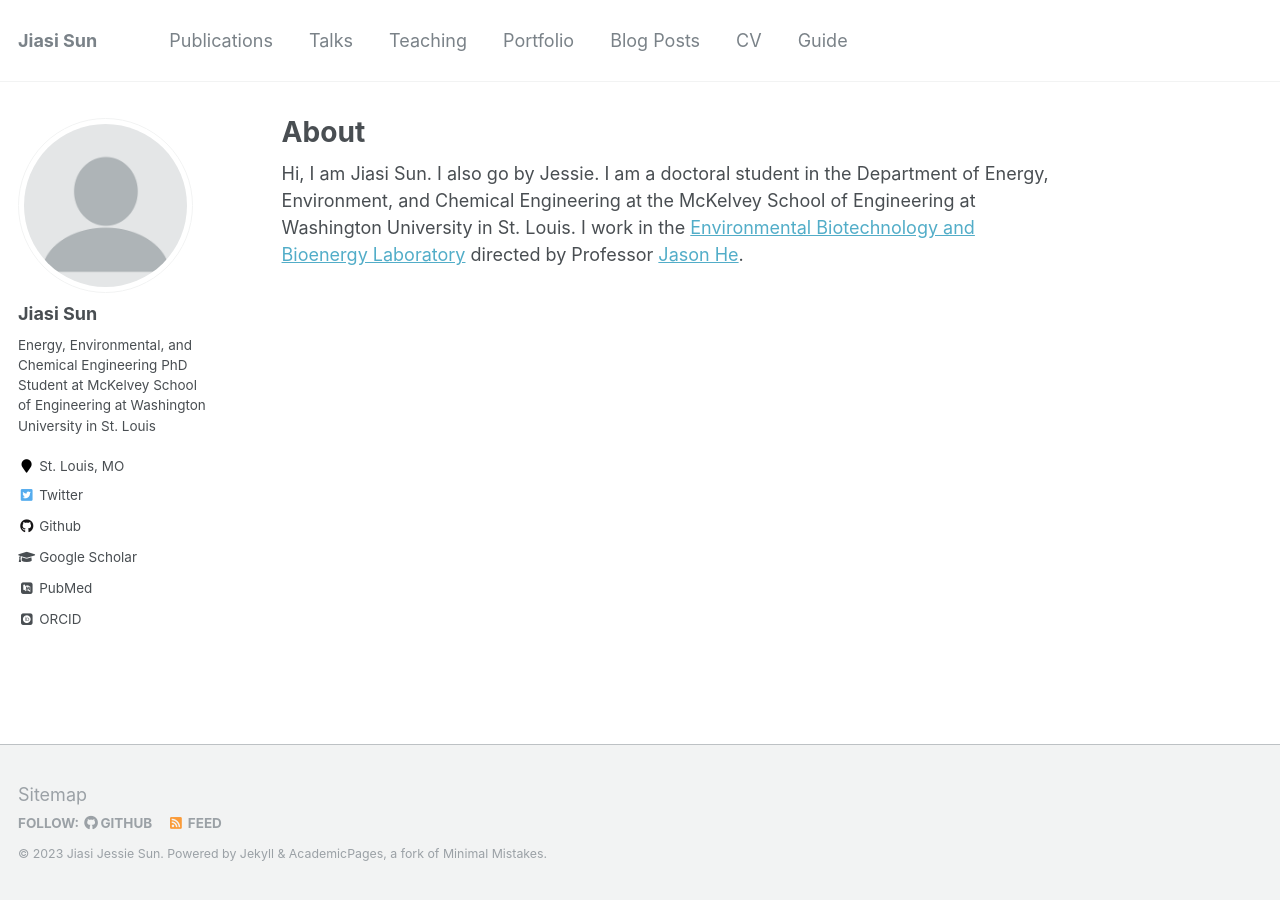
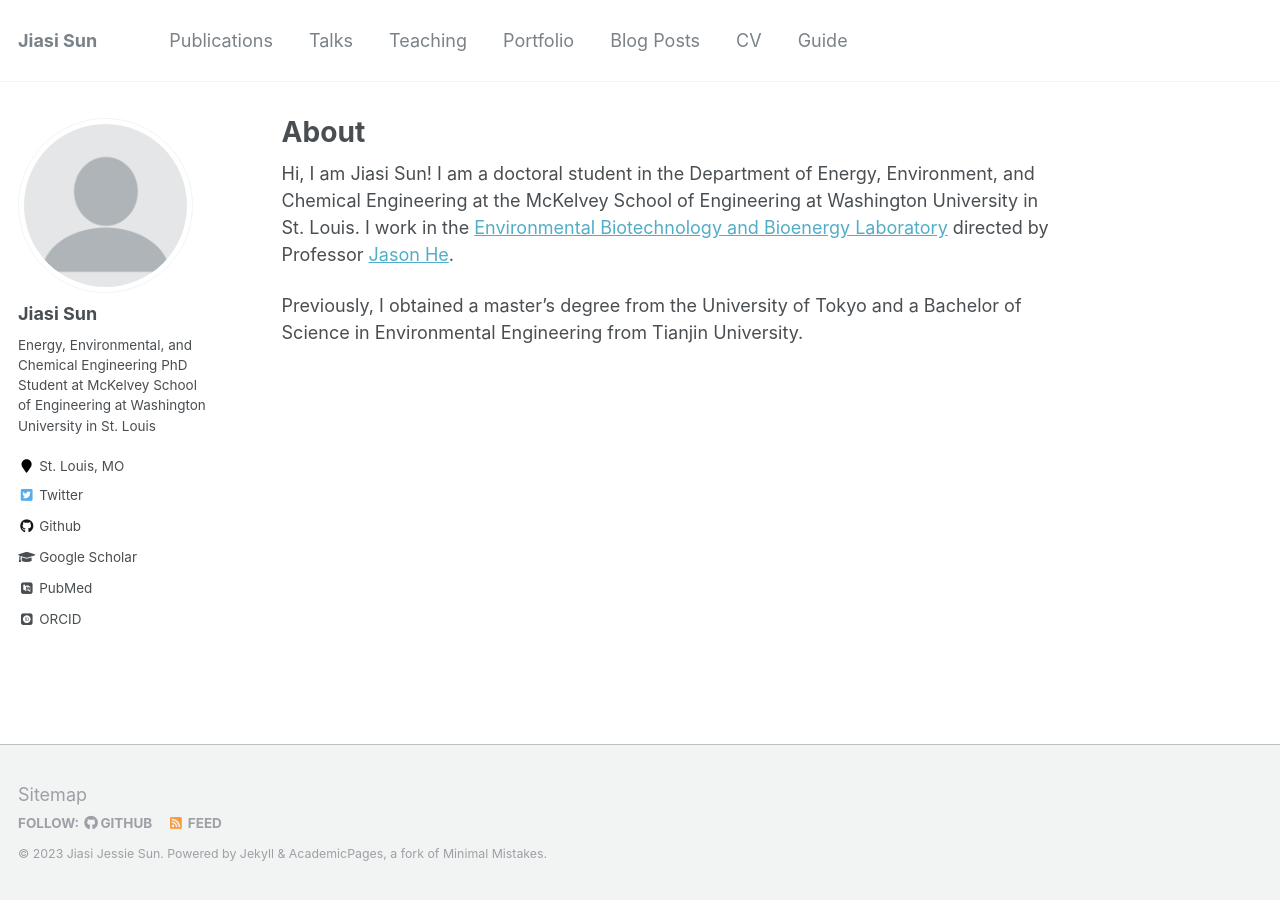
Before and after one commit to sunjiasi/sunjiasi.github.io, a Jekyll site: the page built from _pages/about.md, in a window 1280 px wide. Built offline with Jekyll 4.4.1, drawn with Linux system fonts in a browser that asks for light colours; some web fonts are replaced.

Commit message:
about update

```diff
--- a/_pages/about.md
+++ b/_pages/about.md
@@ -8,4 +8,6 @@ redirect_from:
   - /about.html
 ---
 
-Hi, I am Jiasi Sun. I also go by Jessie. I am a doctoral student in the Department of Energy, Environment, and Chemical Engineering at the McKelvey School of Engineering at Washington University in St. Louis. I work in the [Environmental Biotechnology and Bioenergy Laboratory](https://ebbl.eece.wustl.edu/) directed by Professor [Jason He](https://engineering.wustl.edu/faculty/Zhen-Jason-He.html).
+Hi, I am Jiasi Sun! I am a doctoral student in the Department of Energy, Environment, and Chemical Engineering at the McKelvey School of Engineering at Washington University in St. Louis. I work in the [Environmental Biotechnology and Bioenergy Laboratory](https://ebbl.eece.wustl.edu/) directed by Professor [Jason He](https://engineering.wustl.edu/faculty/Zhen-Jason-He.html).
+
+Previously, I obtained a master's degree from the University of Tokyo and a Bachelor of Science in Environmental Engineering from Tianjin University.
```
